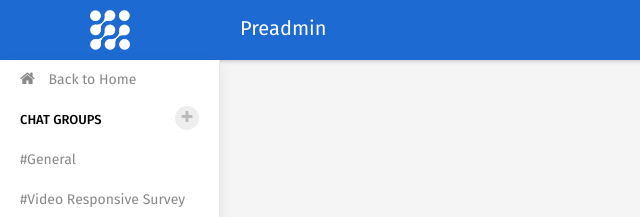
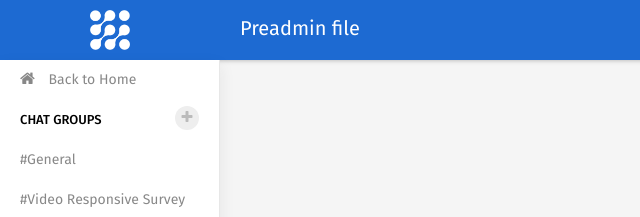
Before and after one commit to universidadeglobal/app-engine, a website: page chat.html in a window 1280 px wide. Shown: the top 217 px of the page, 0-640 px from the left. Drawn offline with Linux system fonts and the light colour scheme.

Commit message:
Update chat.html

```diff
--- a/chat.html
+++ b/chat.html
@@ -26,7 +26,7 @@
                 </a>
             </div>
             <div class="page-title-box pull-left">
-                <h3>Preadmin</h3>
+                <h3>Preadmin file</h3>
             </div>
             <a id="mobile_btn" class="mobile_btn pull-left" href="#sidebar"><i class="fa fa-bars" aria-hidden="true"></i></a>
             <ul class="nav navbar-nav navbar-right user-menu pull-right">
```
